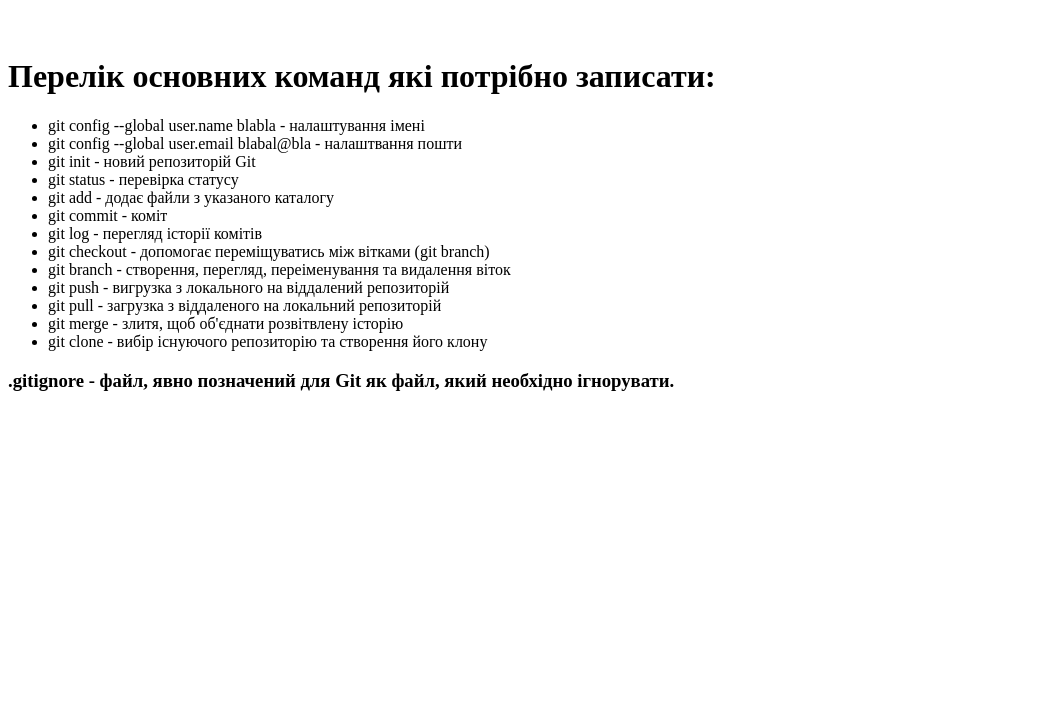
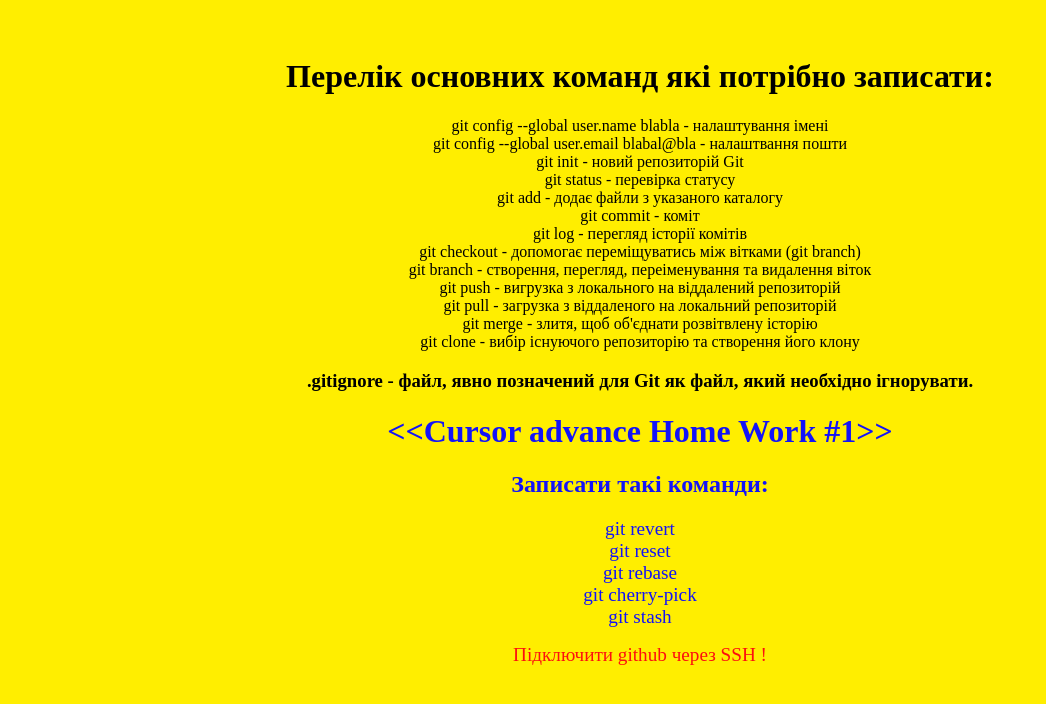
Before and after one commit to OleksandrBilenk0/Cursor_home_work, a plain HTML site: page index.html in a window 1280 px wide. Shown: the whole page, without its empty margins (0-1046 px from the left). Drawn offline with Linux system fonts and the light colour scheme.

Commit message:
advansed hw

```diff
--- a/index.html
+++ b/index.html
@@ -6,26 +6,43 @@
     <meta name="viewport" content="width=device-width, initial-scale=1.0">
     <title>Homework#1</title>
 </head>
-<body>
+<body style="background-color: rgb(255, 238, 0);", align="center">
     <h1>
         <strong><br class="inline">Перелік основних команд якi потрібно записати: </strong>
     </h1>
-    <ul>
-        <li>git config --global user.name blabla - налаштування імені</li>
-        <li>git config --global user.email blabal@bla - налаштвання пошти</li>
-        <li>git init - новий репозиторій Git</li>
-        <li>git status - перевірка статусу</li>
-        <li>git add - додає файли з указаного каталогу</li>
-        <li>git commit - коміт</li>
-        <li>git log - перегляд історії комітів</li>
-        <li>git checkout - допомогає переміщуватись між вітками (git branch)</li>
-        <li>git branch - створення, перегляд, переіменування та видалення віток</li>
-        <li>git push - вигрузка з локального на віддалений репозиторій</li>
-        <li>git pull - загрузка з віддаленого на локальний репозиторій</li>
-        <li>git merge - злитя, щоб об'єднати розвітвлену історію</li>
-        <li>git clone - вибір існуючого репозиторію та створення його клону</li>
-    </ul>
+    <p>
+        git config --global user.name blabla - налаштування імені
+        <br> git config --global user.email blabal@bla - налаштвання пошти
+        <br> git init - новий репозиторій Git
+        <br> git status - перевірка статусу
+        <br> git add - додає файли з указаного каталогу
+        <br> git commit - коміт
+        <br> git log - перегляд історії комітів
+        <br> git checkout - допомогає переміщуватись між вітками (git branch)
+        <br> git branch - створення, перегляд, переіменування та видалення віток
+        <br> git push - вигрузка з локального на віддалений репозиторій
+        <br> git pull - загрузка з віддаленого на локальний репозиторій
+        <br> git merge - злитя, щоб об'єднати розвітвлену історію
+        <br> git clone - вибір існуючого репозиторію та створення його клону
+    </p>
 
     <h3>.gitignore - файл, явно позначений для Git як файл, який необхідно ігнорувати. </h3>
+
+    <h1 style="color: rgb(19, 19, 248);">
+        &lt&ltCursor advance Home Work #1&gt&gt
+    </h1>
+    <h2 style="color: rgb(19, 19, 248);">
+         Записати такi команди:
+    </h2>
+    <p style="color: rgb(19, 19, 248);">
+       <big>
+        git revert <br> git reset <br> git rebase <br> git cherry-pick <br> git stash
+       </big>
+    </p>
+    <p style="color: rgb(253, 15, 15);">
+        <big>
+            Підключити github через SSH !
+        </big>
+    </p>
 </body>
 </html>
```
